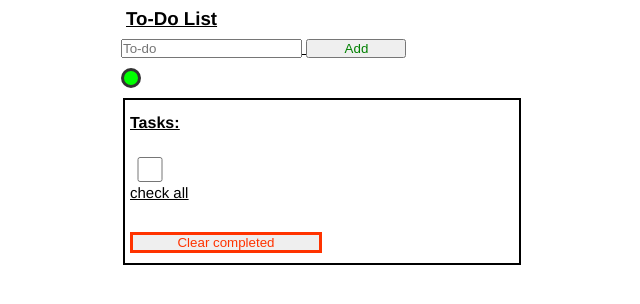
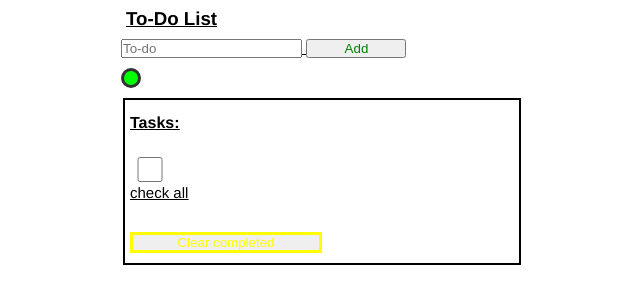
Before and after one commit to jbabinec1/To-Do-List-, a plain HTML site: page todov2 (1)/index.html in a window 1280 px wide. Shown: the whole page, without its empty margins (319-959 px from the left). Drawn offline with nearby package versions, Linux system fonts and the light colour scheme.

Commit message:
css change

```diff
--- a/todov2 (1)/css/style.css
+++ b/todov2 (1)/css/style.css
@@ -102,7 +102,7 @@ li .destroy:after {
 #clearCompleted {
 
   margin-bottom: 5px;
-  color: #f30;
+  color: yellow;
   border: solid;
   width: 50%;
 
```
